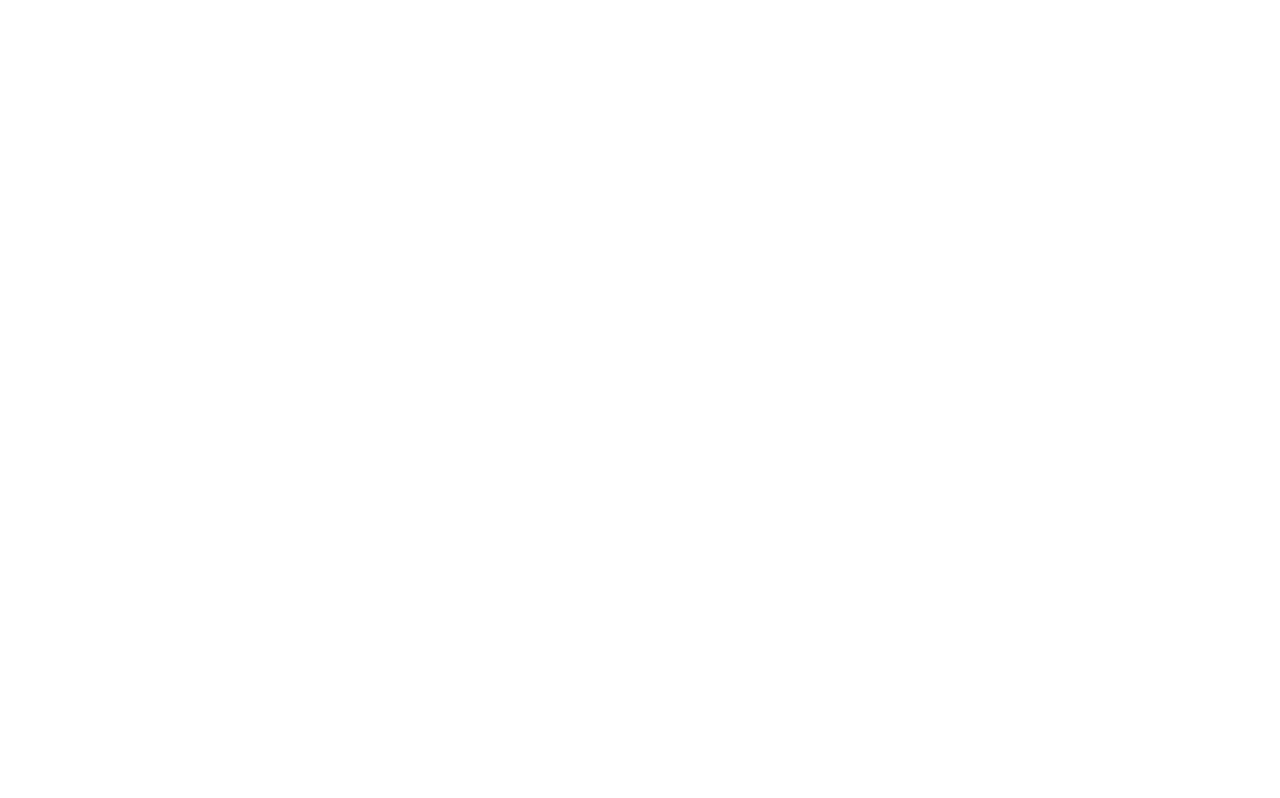
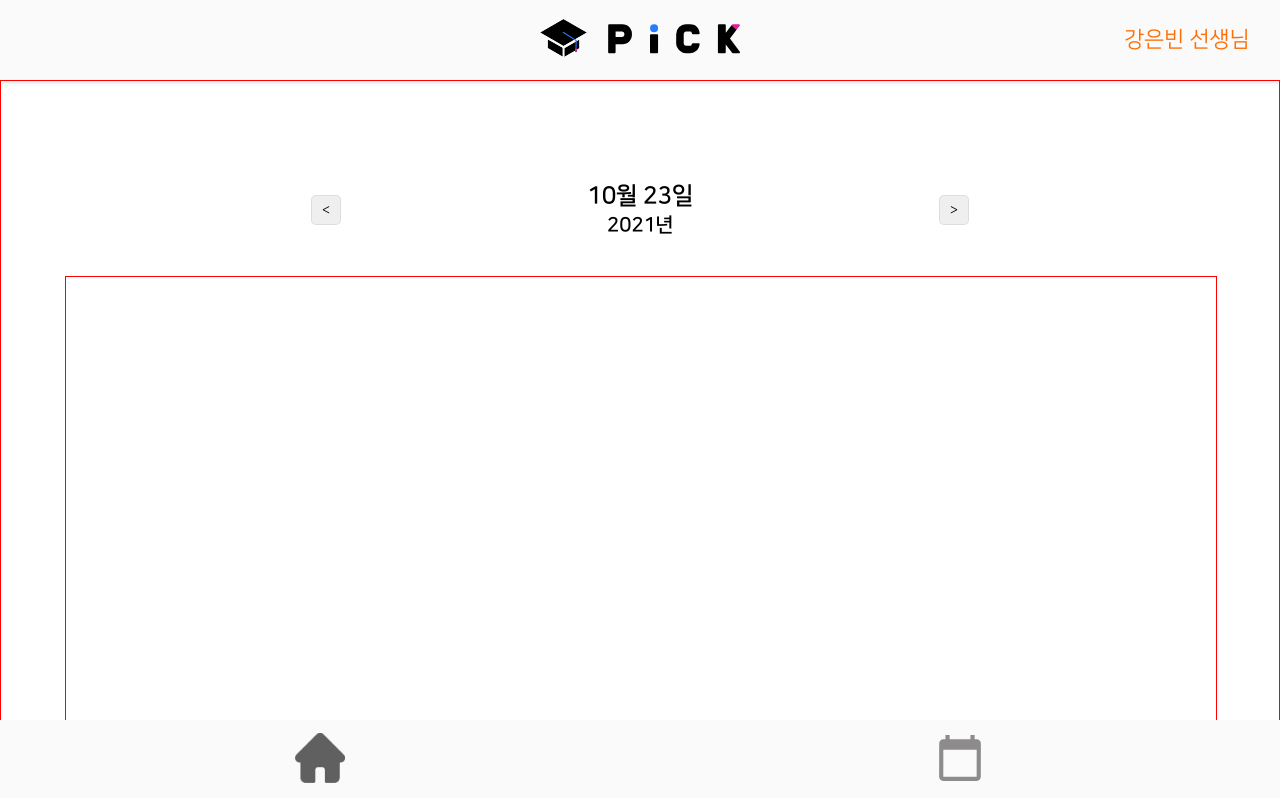
Before and after one commit to DSM-PICK/PICK2021-TABLET-CLIENT, a React (Create React App) app: page /calendar in a window 1280 px wide. Shown: the top 798 px of the page. Built offline with nearby package versions, Linux system fonts and the light colour scheme.

Commit message:
[ADD] 라우터 추가

```diff
--- a/src/App.tsx
+++ b/src/App.tsx
@@ -1,12 +1,13 @@
 import { Route } from "react-router";
 import { BrowserRouter } from "react-router-dom";
-import { Attendance, MainPage } from "./components";
+import { Attendance, MainPage, Calendar } from "./components";
 
 function App() {
   return (
     <BrowserRouter>
       <Route path="/" component={MainPage} exact />
       <Route path="/attendance" component={Attendance} exact />
+      <Route path="/calendar" component={Calendar} exact />
     </BrowserRouter>
   );
 }
```
